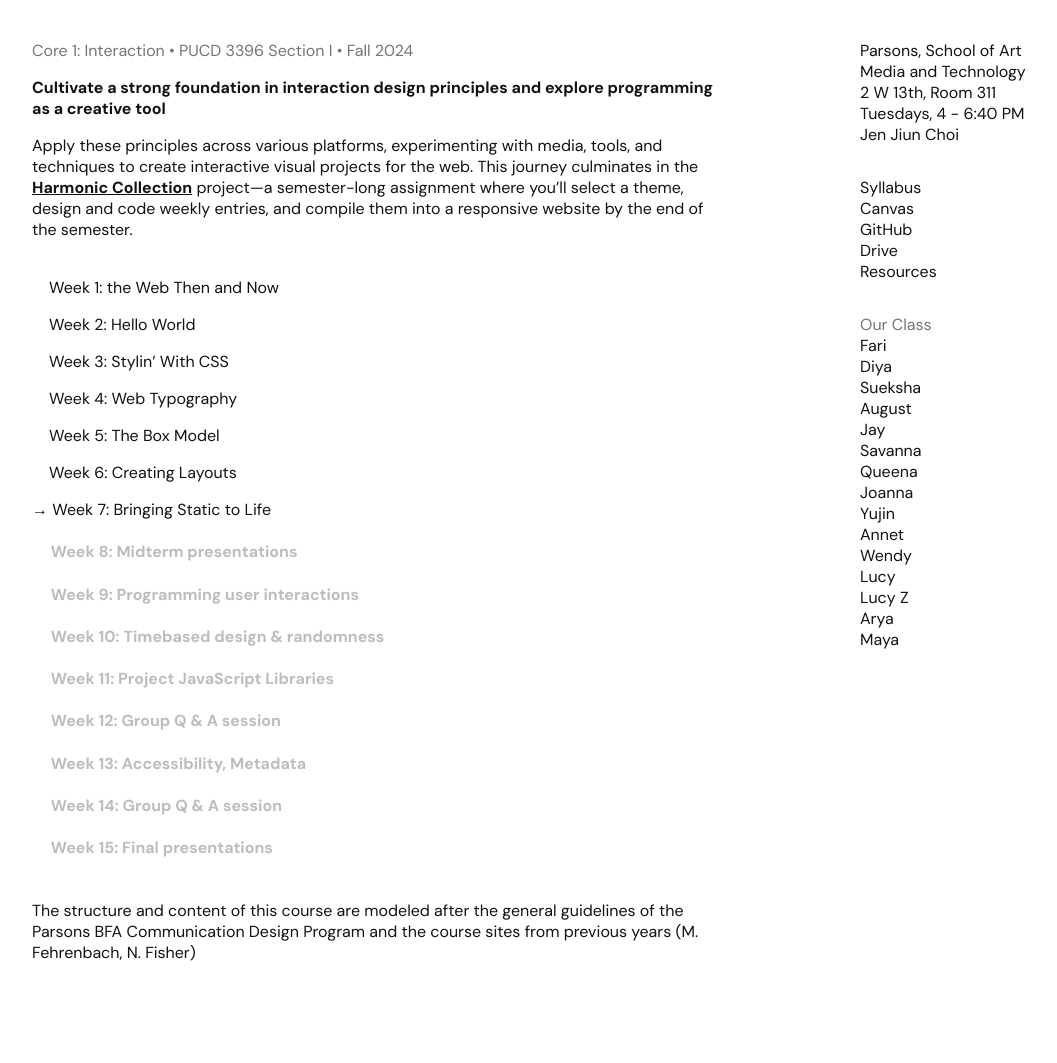
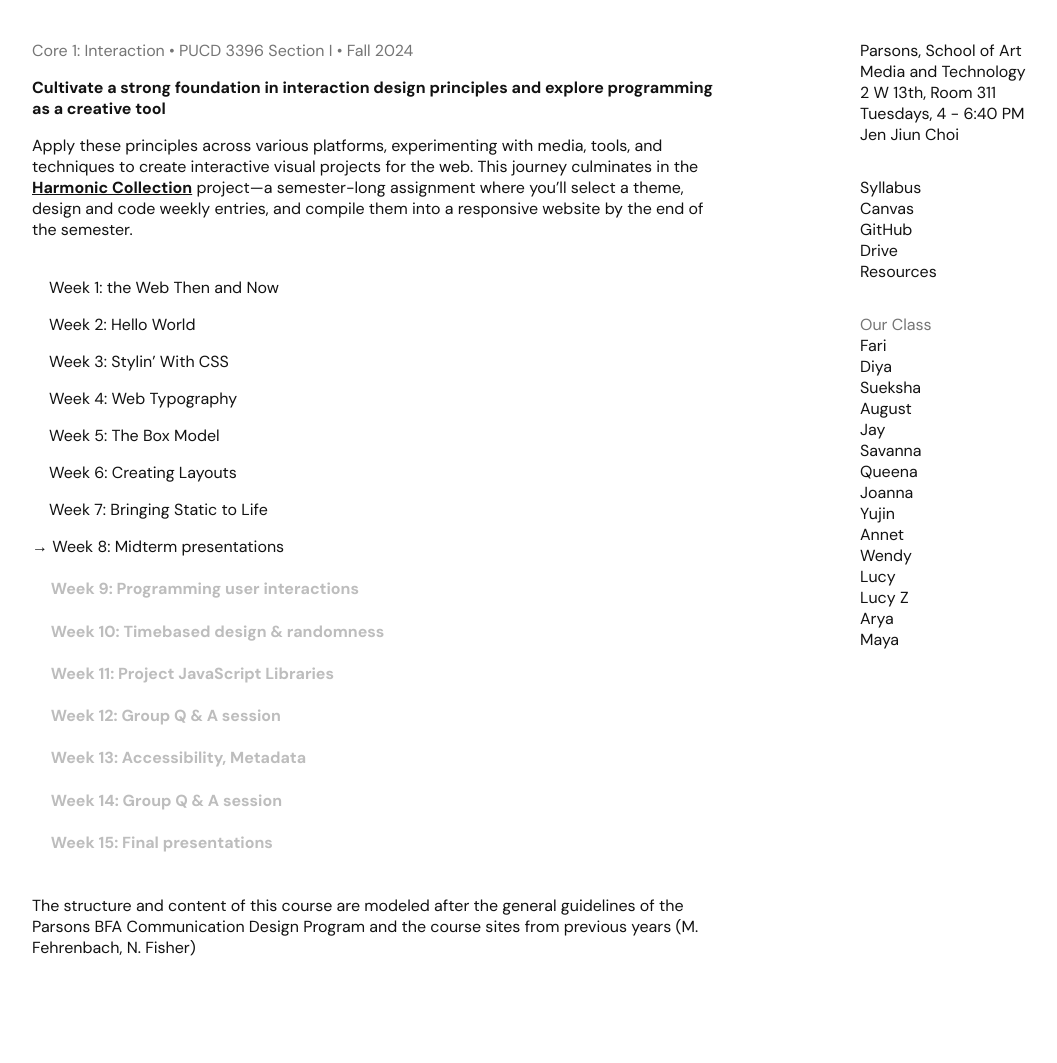
Before and after one commit to core1-interaction/core1-interaction.github.io, a Jekyll site: the page built from index.md, in a window 1280 px wide. Shown: the whole page, without its empty margins (108-1165 px from the left). Built offline with Jekyll 4.4.1, drawn with Linux system fonts in a browser that asks for light colours.

Commit message:
Update index.md

```diff
--- a/index.md
+++ b/index.md
@@ -21,9 +21,10 @@ Apply these principles across various platforms, experimenting with media, tools
 
 &nbsp;&nbsp;&nbsp;&nbsp;[Week 6: Creating Layouts](week6.md)
 
-[→ Week 7: Bringing Static to Life](week7.md)<br>
+&nbsp;&nbsp;&nbsp;&nbsp;[Week 7: Bringing Static to Life](week7.md)
 
-#### <span style="color: #BDBDBD;">&nbsp;&nbsp;&nbsp;&nbsp; Week 8: Midterm presentations
+[→ Week 8: Midterm presentations](week8.md)<br>
+
 #### <span style="color: #BDBDBD;">&nbsp;&nbsp;&nbsp;&nbsp; Week 9: Programming user interactions
 #### <span style="color: #BDBDBD;">&nbsp;&nbsp;&nbsp;&nbsp; Week 10: Timebased design & randomness
 #### <span style="color: #BDBDBD;">&nbsp;&nbsp;&nbsp;&nbsp; Week 11: Project JavaScript Libraries
```
